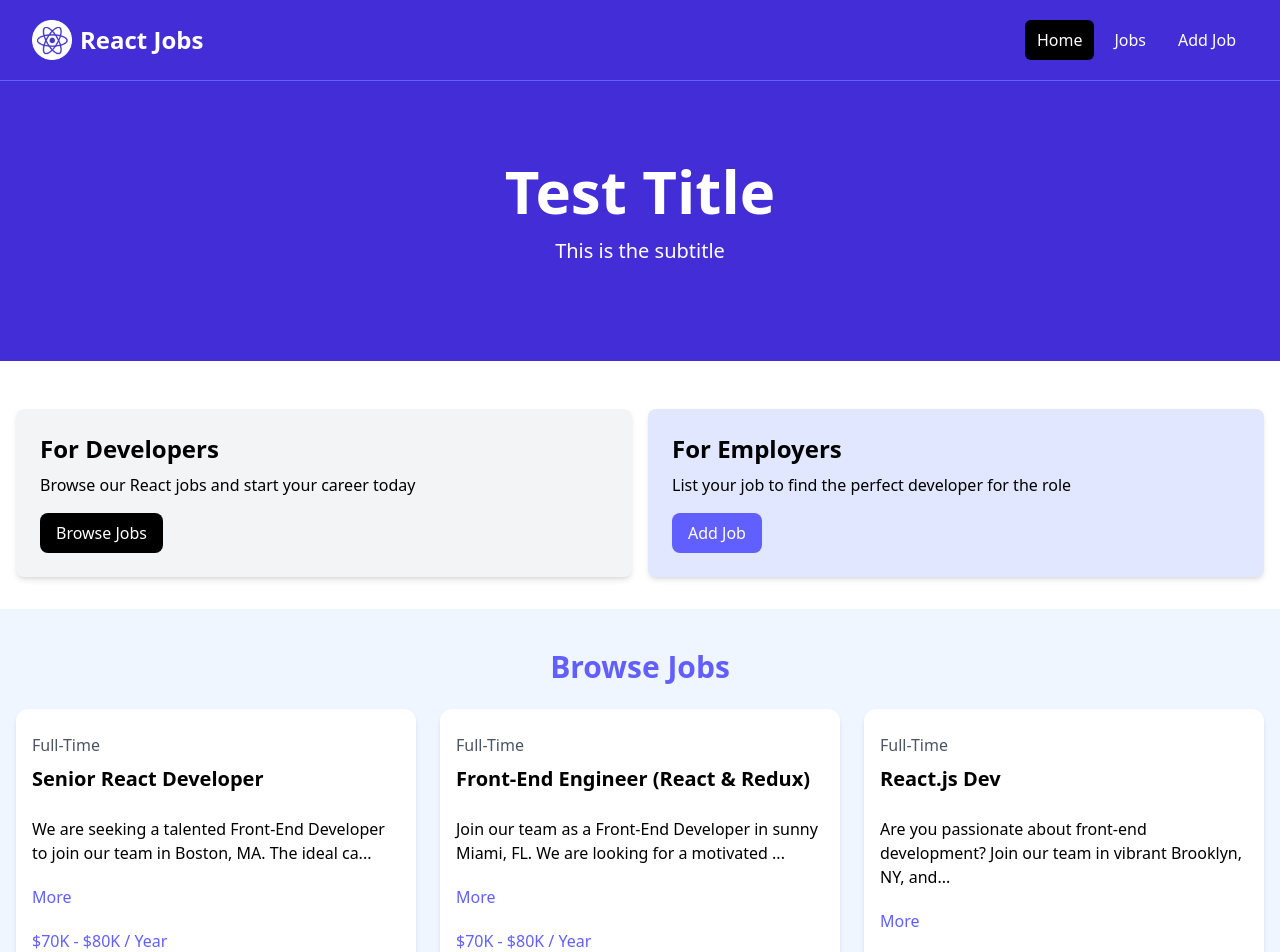
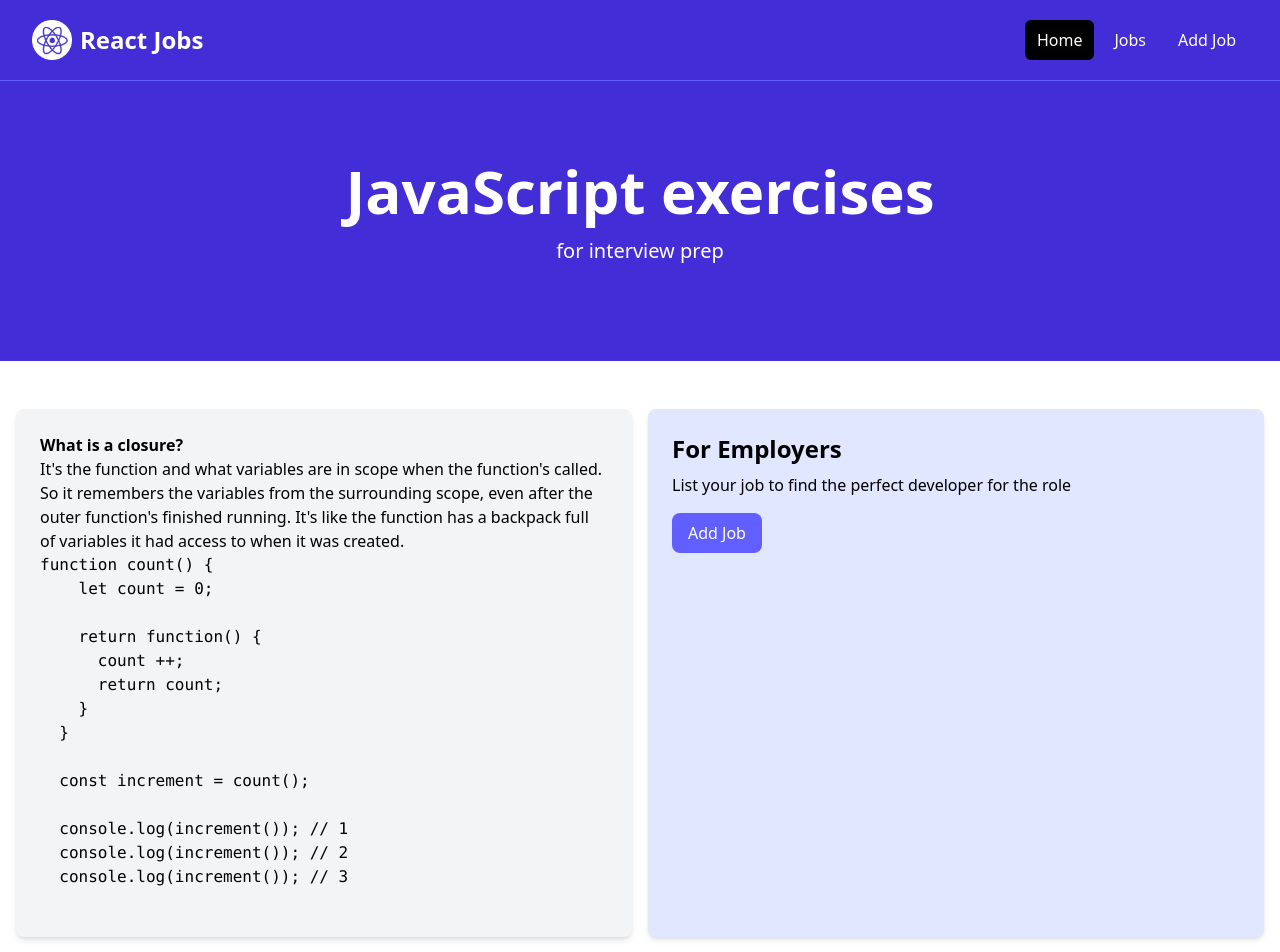
Before and after one commit to MarkNewcomb1/react-course-2025, a React (Vite) app: page / in a window 1280 px wide. Shown: the top 952 px of the page. Built offline with nearby package versions, Linux system fonts and the light colour scheme.

Commit message:
starting exercise copy

```diff
--- a/src/App.jsx
+++ b/src/App.jsx
@@ -7,7 +7,7 @@ const App = () => {
   return (
     <>
     <Navbar />
-    <Hero title="Test Title" subtitle="This is the subtitle" />
+    <Hero title="JavaScript exercises" subtitle="for interview prep" />
     <HomeCards />
     <JobListings />
     <ViewAllJobs />
--- a/src/components/HomeCards.jsx
+++ b/src/components/HomeCards.jsx
@@ -2,21 +2,34 @@ import React from 'react'
 import Card from './Card'
 
 const HomeCards = () => {
+  const codeSnippet = `function count() {
+    let count = 0;
+
+    return function() {
+      count ++;
+      return count;
+    }
+  }
+
+  const increment = count();
+
+  console.log(increment()); // 1
+  console.log(increment()); // 2
+  console.log(increment()); // 3
+  `
   return (
     <section className="py-4">
     <div className="container-xl lg:container m-auto">
       <div className="grid grid-cols-1 md:grid-cols-2 gap-4 p-4 rounded-lg">
         <Card>
-        <h2 className="text-2xl font-bold">For Developers</h2>
-          <p className="mt-2 mb-4">
-            Browse our React jobs and start your career today
+          <h2 className="font-bold">What is a closure?</h2>
+          <p>It's the function and what variables are in scope when the function's called. So it remembers the variables from the surrounding scope, even after the outer function's finished running. It's like the function has a backpack full of variables it had access to when it was created.
           </p>
-          <a
-            href="/jobs.html"
-            className="inline-block bg-black text-white rounded-lg px-4 py-2 hover:bg-gray-700"
-          >
-            Browse Jobs
-          </a>
+            <pre id="code">
+              <code className="whitespace-pre-wrap">
+                {codeSnippet}
+              </code>
+            </pre>
         </Card>
         <Card bg='bg-indigo-100'>
         <h2 className="text-2xl font-bold">For Employers</h2>
```
